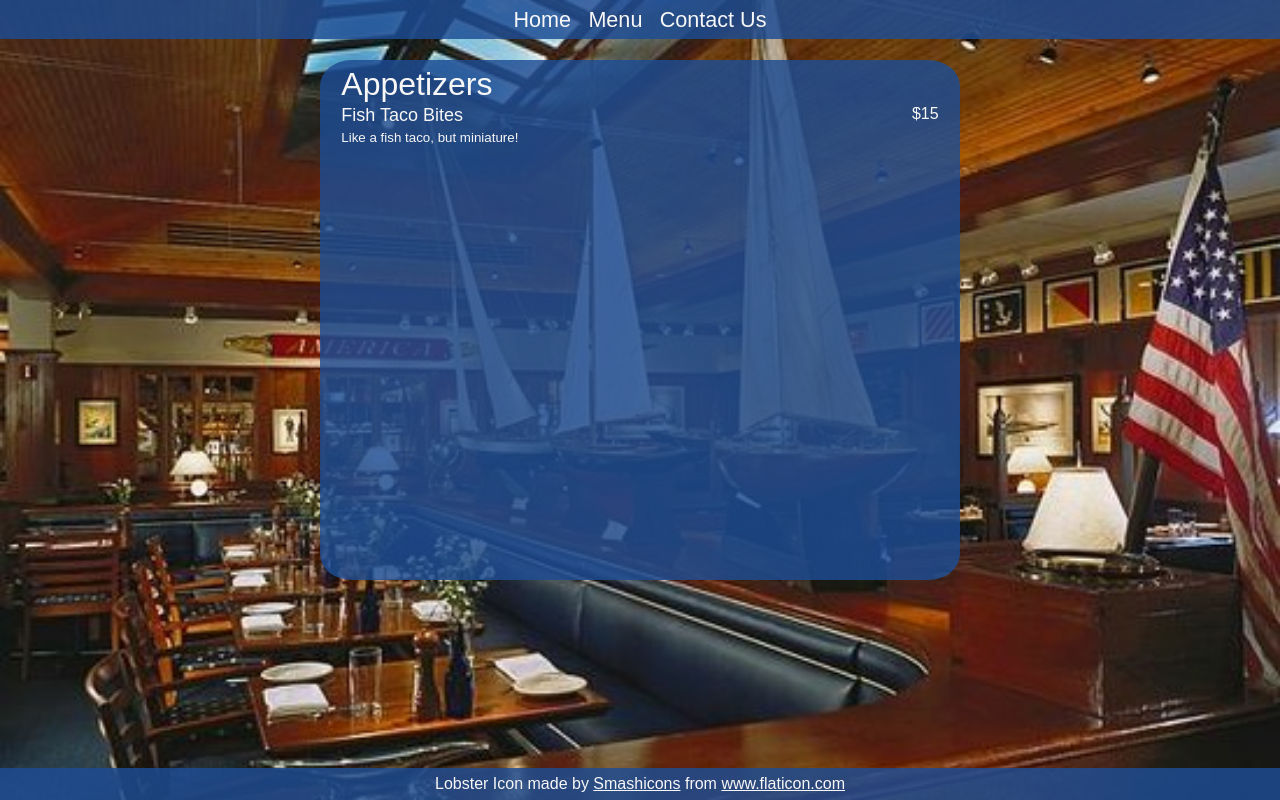
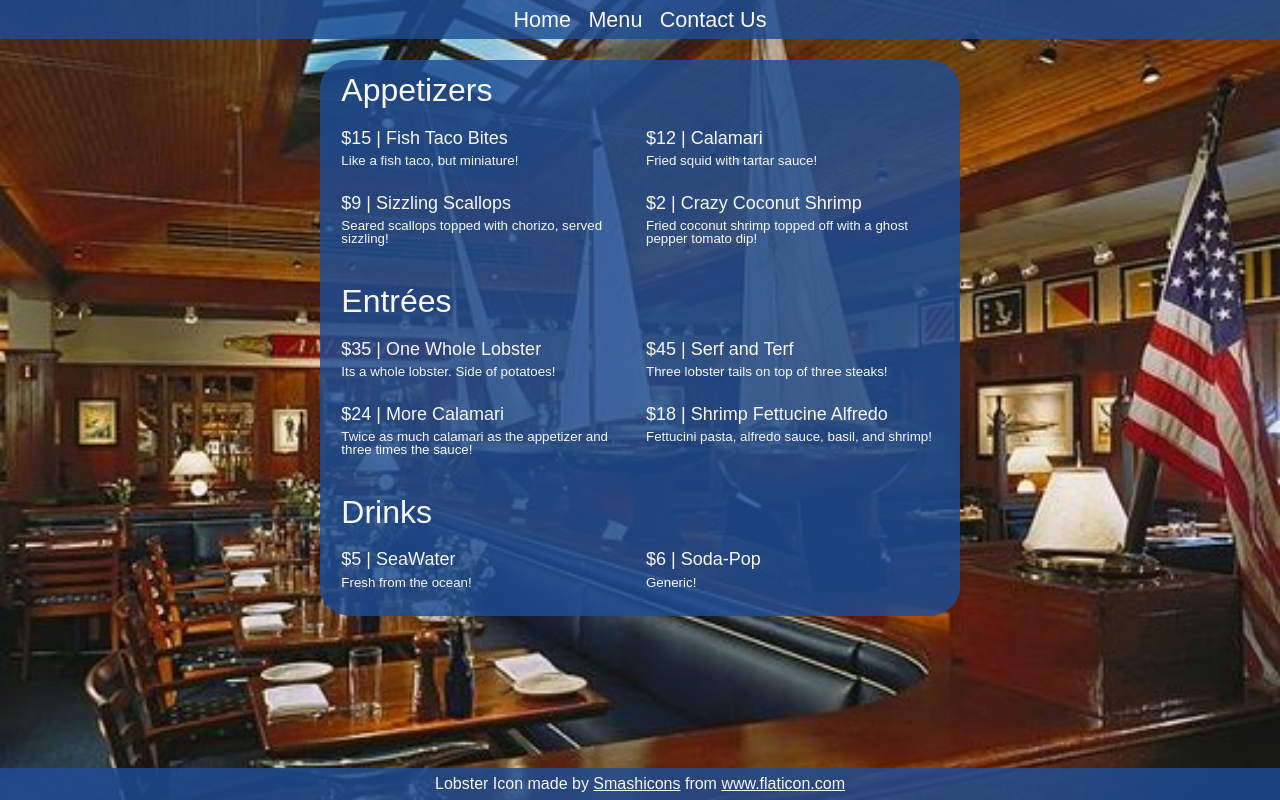
Before and after one commit to seanmr7/restaurant-page, a website built with webpack: page dist/index.html in a window 1280 px wide. Built offline with nearby package versions, Linux system fonts and the light colour scheme; a web font is replaced by a local one.

Commit message:
Finish html layout and css for menu tab

```diff
--- a/dist/index.html
+++ b/dist/index.html
@@ -20,10 +20,41 @@
     </header>
     <div id="content">
       <div id="menu_container">
-        <h1 class="apps-header">Appetizers</h1>
-          <div class="dish-name">Fish Taco Bites</div>
-          <div class="price">$15</div>
+        <h1 class="menu-header">Appetizers</h1>
+        <div class="left-col">
+          <div class="dish-name">$15 | Fish Taco Bites</div>
           <div class="description">Like a fish taco, but miniature!</div>
+          <div class="dish-name">$9 | Sizzling Scallops</div>
+          <div class="description">Seared scallops topped with chorizo, served sizzling!</div>
+        </div>
+        <div class="right-col">
+          <div class="dish-name">$12 | Calamari</div>
+          <div class="description">Fried squid with tartar sauce!</div>
+          <div class="dish-name">$2 | Crazy Coconut Shrimp</div>
+          <div class="description">Fried coconut shrimp topped off with a ghost pepper tomato dip!</div>
+        </div>
+        <h1 class="menu-header">Entrées</h1>
+        <div class="left-col">
+          <div class="dish-name">$35 | One Whole Lobster</div>
+          <div class="description">Its a whole lobster. Side of potatoes!</div>
+          <div class="dish-name">$24 | More Calamari</div>
+          <div class="description">Twice as much calamari as the appetizer and three times the sauce!</div>
+        </div>
+        <div class="right-col">
+          <div class="dish-name">$45 | Serf and Terf</div>
+          <div class="description">Three lobster tails on top of three steaks!</div>
+          <div class="dish-name">$18 | Shrimp Fettucine Alfredo</div>
+          <div class="description">Fettucini pasta, alfredo sauce, basil, and shrimp!</div>
+        </div>
+        <h1 class="menu-header">Drinks</h1>
+        <div class="left-col">
+          <div class="dish-name">$5 | SeaWater</div>
+          <div class="description">Fresh from the ocean!</div>
+        </div>
+        <div class="right-col">
+          <div class="dish-name">$6 | Soda-Pop</div>
+          <div class="description">Generic!</div>
+        </div>
       </div>
     </div>
     <footer>
--- a/dist/style.css
+++ b/dist/style.css
@@ -123,27 +123,7 @@ footer ul {
   text-align: center;
 }
 
-.apps-header {
-  grid-column-start: 1;
-  grid-column-end: 5;
 
-}
-
-.dish-name {
-  font-size: large;
-  grid-column: 1 / span 3;
-  justify-self: start;
-
-}
-
-.price {
-  justify-self: end;
-}
-
-.description {
-  font-size: smaller;
-  grid-column: 1 / span 4;
-}
 
 #menu_container {
   display: grid;
@@ -152,4 +132,32 @@ footer ul {
   margin-top: .5em;
   width: 93.333%;
   row-gap: .4em;
+  column-gap: .75em;
 }
+
+.menu-header {
+  grid-column-start: 1;
+  grid-column-end: 5;
+  margin: .2em 0 .5em 0;
+}
+
+.dish-name {
+  font-size: large;
+  margin-bottom: .4em;
+}
+
+.description {
+  font-size: smaller;
+  margin-bottom: 2em;
+}
+
+.left-col {
+  grid-column-start: 1;
+  grid-column-end: 3;
+}
+
+.right-col {
+  grid-column-start: 3;
+  grid-column-end: 5;
+
+}
```
